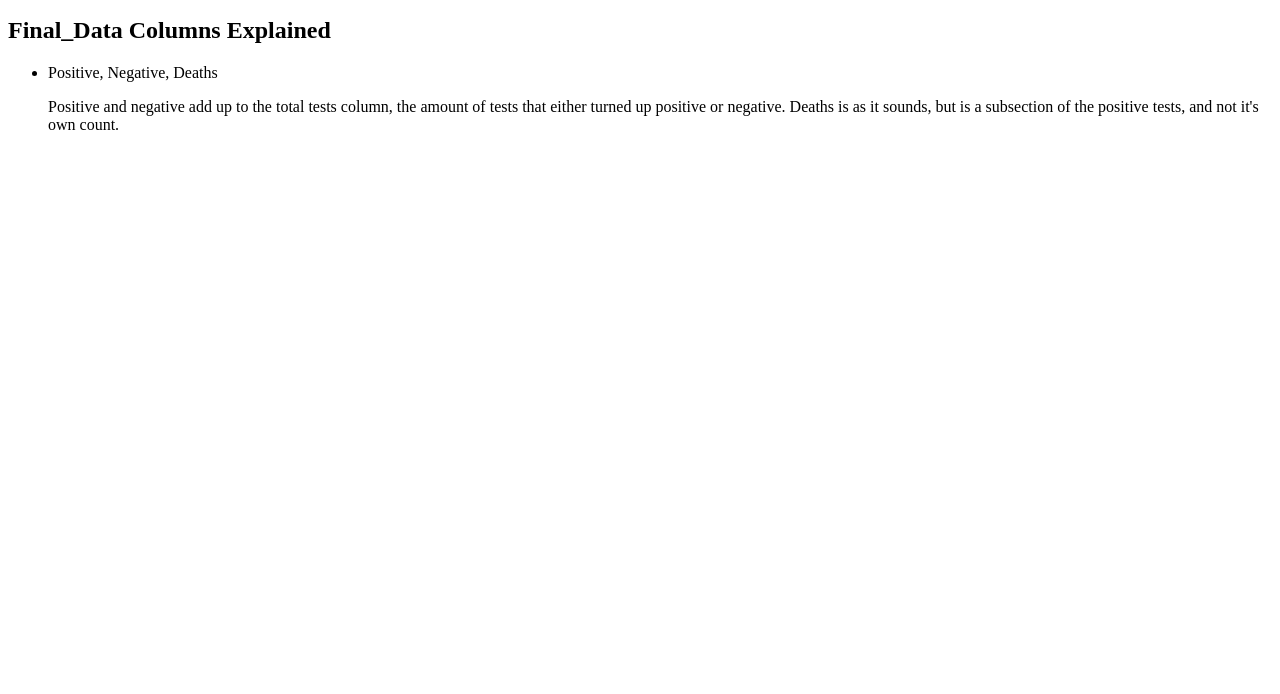
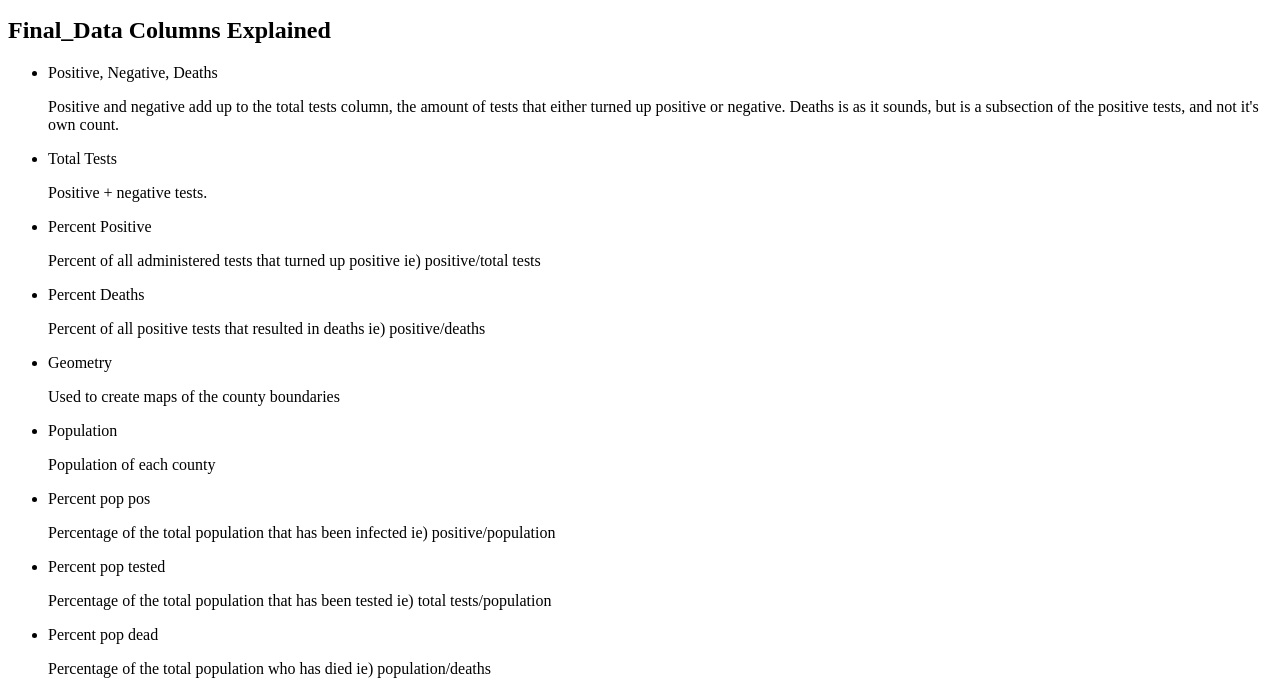
Before and after one commit to noahansen/Covid-Wisconsin, a plain HTML site: page templates/data.html in a window 1280 px wide. Shown: the part 119-813 px from the top of the page. Drawn offline with Linux system fonts and the light colour scheme.

Commit message:
Update data.html

```diff
--- a/templates/data.html
+++ b/templates/data.html
@@ -14,6 +14,22 @@
         <li> Positive, Negative, Deaths </li>
         <p> Positive and negative add up to the total tests column, the amount of tests that either turned up positive or negative.
             Deaths is as it sounds, but is a subsection of the positive tests, and not it's own count.</p>
+        <li> Total Tests </li>
+        <p> Positive + negative tests. </p>
+        <li> Percent Positive </li>
+        <p> Percent of all administered tests that turned up positive ie) positive/total tests </p>
+        <li> Percent Deaths </li>
+        <p> Percent of all positive tests that resulted in deaths ie) positive/deaths </p>
+        <li> Geometry </li>
+        <p> Used to create maps of the county boundaries </p>
+        <li> Population </li>
+        <p> Population of each county </p>
+        <li> Percent pop pos </li>
+        <p> Percentage of the total population that has been infected ie) positive/population </p>
+        <li> Percent pop tested </li>
+        <p> Percentage of the total population that has been tested ie) total tests/population </p>
+        <li> Percent pop dead </li>
+        <p> Percentage of the total population who has died ie) population/deaths </p>
     </ul>
 <body>
 
```
